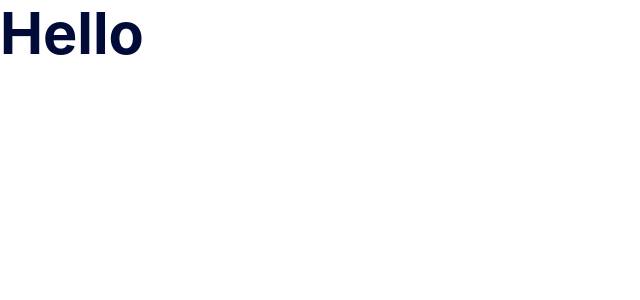
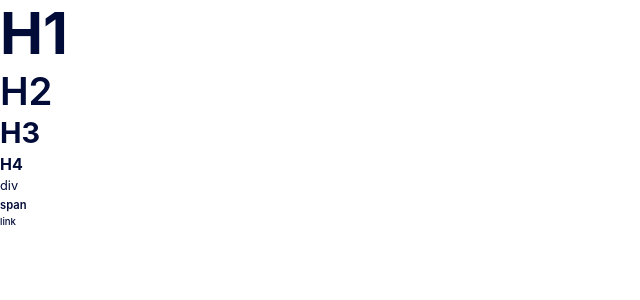
Before and after one commit to Fenix4088/SR_Design, a React (Create React App) app: page / in a window 1280 px wide. Shown: the top 300 px of the page, without its empty margins (0-640 px from the left). Built offline with nearby package versions, Linux system fonts and the light colour scheme.

Commit message:
create sandbox

```diff
--- a/src/app/App.scss
+++ b/src/app/App.scss
@@ -81,6 +81,10 @@ h6 {
 //  font-weight: 600;
 //}
 
+.test {
+  font-size: 200px;
+}
+
 svg, video {
   display: inline-block;
 }
--- a/src/app/App.tsx
+++ b/src/app/App.tsx
@@ -1,15 +1,12 @@
 import React from 'react';
 import './App.scss';
-import {T} from "../components/T/T";
+import {Sandbox} from "../components/Sandbox/Sandbox";
 
 function App() {
+
     return (
         <div className="App">
-
-            <T fontWeight={'bold'}>
-                <h1>Hello</h1>
-            </T>
-
+            <Sandbox/>
         </div>
     );
 }
--- /dev/null
+++ b/src/components/Sandbox/Sandbox.tsx
@@ -0,0 +1,34 @@
+import React from 'react';
+import {T} from '../T/T';
+
+
+export const Sandbox = () => {
+    return (
+        <>
+            <div style={{display: 'flex', flexFlow: "column nowrap"}}>
+                <T>
+                    <h1>H1</h1>
+                </T>
+                <T fontWeight={'semiBold'}>
+                    <h2>H2</h2>
+                </T>
+                <T>
+                    <h3>H3</h3>
+                </T>
+                <T>
+                    <h4>H4</h4>
+                </T>
+                <T textType={'body-1'} fontWeight={'regular'}>
+                    <div>div</div>
+                </T>
+                <T textType={'body-2'} fontWeight={'semiBold'}>
+                    <span>span</span>
+                </T>
+                <T textType={'body-3'} fontWeight={'medium'}>
+                    <a href={'#'}>link</a>
+                </T>
+            </div>
+
+        </>
+    )
+}
--- a/src/components/T/T.tsx
+++ b/src/components/T/T.tsx
@@ -2,25 +2,8 @@ import React from "react";
 import styles from './T.module.scss';
 import classNames from "classnames";
 
-
-
 type TStyles = {
     [K in string]: string;
-}
-
-
-const componentStyles: TStyles = {
-    h1: styles['h1'],
-    h2: styles['h2'],
-    h3: styles['h3'],
-    h4: styles['h4'],
-    h5: styles['h5'],
-    h6: styles['h6'],
-    'body-1': styles['body-1'],
-    'body-2': styles['body-2'],
-    'body-3': styles['body-3'],
-    captions: styles['captions'],
-    overline: styles['overline']
 }
 
 interface TProps {
@@ -42,6 +25,19 @@ interface TOverload {
     (props: Headers): JSX.Element;
 }
 
+const componentStyles: TStyles = {
+    h1: styles['h1'],
+    h2: styles['h2'],
+    h3: styles['h3'],
+    h4: styles['h4'],
+    h5: styles['h5'],
+    h6: styles['h6'],
+    'body-1': styles['body-1'],
+    'body-2': styles['body-2'],
+    'body-3': styles['body-3'],
+    captions: styles['captions'],
+    overline: styles['overline']
+}
 
 export const getElementType = (elementType: string, textType: 'body-1' | 'body-2' | 'body-3' | 'captions' | 'overline'): string => {
     switch (elementType) {
```
